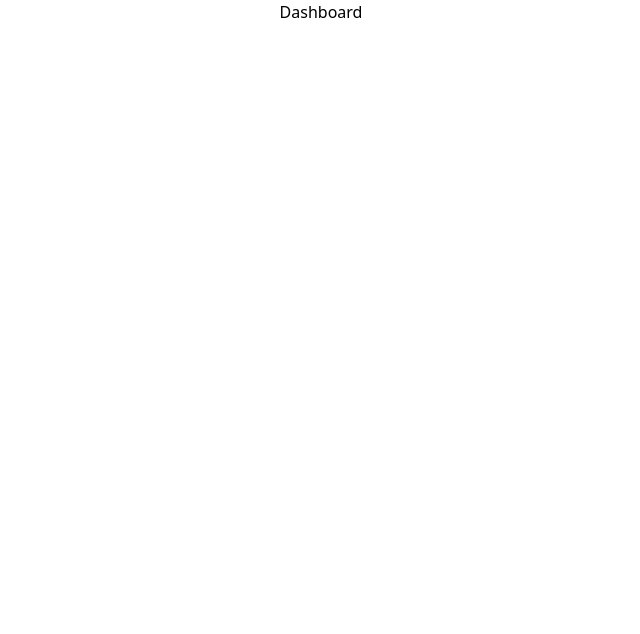
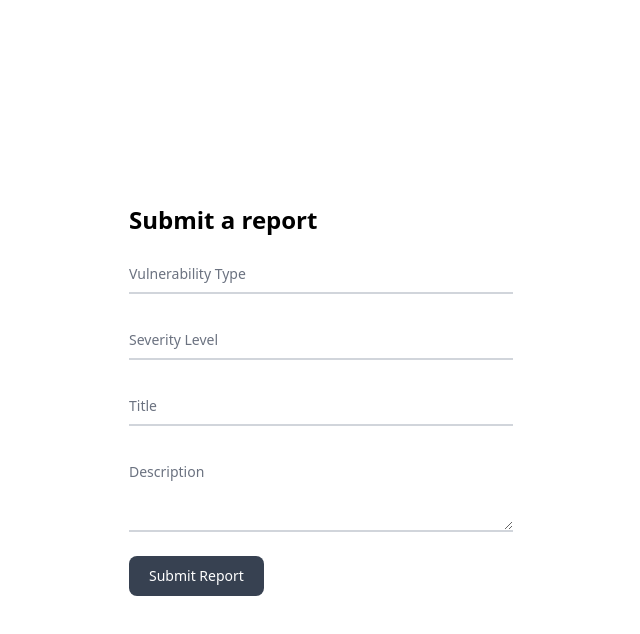
Before and after one commit to jgbattung/Secuna-FE-Exam, a React (Create React App) app: page /dashboard in a window 1280 px wide. Shown: the top 634 px of the page, without its empty margins (319-959 px from the left). Built offline with nearby package versions, Linux system fonts and the light colour scheme.

Commit message:
added submit report page

```diff
--- a/src/components/Dashboard.js
+++ b/src/components/Dashboard.js
@@ -1,8 +1,127 @@
 import React from "react";
+import { useState, useEffect } from "react";
+import submitReport from "../utilities/submitReport";
+// import { useHistory } from "react-router-dom";
 
 function Dashboard () {
+    const [ reportData, setReportData ] = useState({
+        vulnerability_type: '',
+        severity_level: '',
+        title: '',
+        description: ''
+    });
+
+    console.log("reportData", reportData)
+
+    const [ submitReportData, setSubmitReportData ] = useState({
+        message: null,
+        errors: null,
+        reports: [
+            {
+                uuid: null,
+                vulnerability_type: null,
+                title: null,
+                description: null
+            }
+        ]
+    });
+
+    const [ alertSuccessullySubmitted, setAlertSuccessullySubmitted ] = useState(false)
+
+    useEffect( () => {
+        if (submitReportData.message) {
+            setAlertSuccessullySubmitted(true)
+        }
+    }, [submitReportData.message])
+
+
+    console.log(submitReportData)
+
+    function handleReportChange (e) {
+		setReportData((prevFormData) => {
+			return {
+				...prevFormData,
+				[e.target.name]: e.target.value
+			};
+		});
+	}
+
+    async function handleReportSubmit (e) {
+        e.preventDefault()
+
+        console.warn('Report submitted')
+
+        const response = await submitReport({
+            vulnerability_type: reportData.vulnerability_type,
+            severity_level: reportData.severity_level,
+            title: reportData.severity_level,
+            description: reportData.description
+        });
+        setSubmitReportData(response)
+        console.warn('response', response)
+    }
+
+
     return (
-        <div>Dashboard</div>
+        <div className="grid h-screen place-items-center">
+            <div>
+            {alertSuccessullySubmitted && (
+                <h3 className="flex justify-center items-center mb-2 text-sm text-green-600 italic">Report successfully submitted!</h3>
+            )}
+            <h1 className="text-2xl font-semibold mb-4">Submit a report</h1>
+                <form onSubmit={handleReportSubmit} className="w-96">
+                <div className="relative z-0 mb-6 w-full group">
+                    <input
+                    className="block py-2.5 px-0 w-full text-sm text-gray-900 bg-transparent border-0 border-b-2 border-gray-300 appearance-none dark:text-black dark:border-gray-600 dark:focus:border-blue-500 focus:outline-none focus:ring-0 focus:border-blue-600 peer"
+                    type="text"
+                    name="vulnerability_type"
+                    id="vulnerability_type"
+                    placeholder=" "
+                    onChange={handleReportChange}
+                    value={reportData.vulnerability_type}
+                    required />
+                    <label htmlFor="vulnerability_type" className="peer-focus:font-medium absolute text-sm text-gray-500 dark:text-gray-400 duration-300 transform -translate-y-6 scale-75 top-3 -z-10 origin-[0] peer-focus:left-0 peer-focus:text-blue-600 peer-focus:dark:text-blue-500 peer-placeholder-shown:scale-100 peer-placeholder-shown:translate-y-0 peer-focus:scale-75 peer-focus:-translate-y-6">Vulnerability Type</label>
+                </div>
+                <div className="relative z-0 mb-6 w-full group">
+                    <input
+                    className="block py-2.5 px-0 w-full text-sm text-gray-900 bg-transparent border-0 border-b-2 border-gray-300 appearance-none dark:text-black dark:border-gray-600 dark:focus:border-blue-500 focus:outline-none focus:ring-0 focus:border-blue-600 peer"
+                    type="text"
+                    name="severity_level"
+                    id="severity_level"
+                    placeholder=" "
+                    onChange={handleReportChange}
+                    value={reportData.severity_level}
+                    required />
+                    <label htmlFor="severity_level" className="peer-focus:font-medium absolute text-sm text-gray-500 dark:text-gray-400 duration-300 transform -translate-y-6 scale-75 top-3 -z-10 origin-[0] peer-focus:left-0 peer-focus:text-blue-600 peer-focus:dark:text-blue-500 peer-placeholder-shown:scale-100 peer-placeholder-shown:translate-y-0 peer-focus:scale-75 peer-focus:-translate-y-6">Severity Level</label>
+                </div>
+                <div className="relative z-0 mb-6 w-full group">
+                    <input
+                    className="block py-2.5 px-0 w-full text-sm text-gray-900 bg-transparent border-0 border-b-2 border-gray-300 appearance-none dark:text-black dark:border-gray-600 dark:focus:border-blue-500 focus:outline-none focus:ring-0 focus:border-blue-600 peer"
+                    type="text"
+                    name="title"
+                    id="title"
+                    placeholder=" "
+                    onChange={handleReportChange}
+                    value={reportData.title}
+                    required />
+                    <label htmlFor="title" className="peer-focus:font-medium absolute text-sm text-gray-500 dark:text-gray-400 duration-300 transform -translate-y-6 scale-75 top-3 -z-10 origin-[0] peer-focus:left-0 peer-focus:text-blue-600 peer-focus:dark:text-blue-500 peer-placeholder-shown:scale-100 peer-placeholder-shown:translate-y-0 peer-focus:scale-75 peer-focus:-translate-y-6">Title</label>
+                </div>
+                <div className="relative z-0 mb-6 w-full group">
+                    <textarea
+                    className="block py-2.5 px-0 w-full text-sm text-gray-900 bg-transparent border-0 border-b-2 border-gray-300 appearance-none dark:text-black dark:border-gray-600 dark:focus:border-blue-500 focus:outline-none focus:ring-0 focus:border-blue-600 peer"
+                    rows="3"
+                    name="description"
+                    id="description"
+                    placeholder=" "
+                    onChange={handleReportChange}
+                    value={reportData.description}
+                    required />
+                    <label htmlFor="description" className="peer-focus:font-medium absolute text-sm text-gray-500 dark:text-gray-400 duration-300 transform -translate-y-6 scale-75 top-3 -z-10 origin-[0] peer-focus:left-0 peer-focus:text-blue-600 peer-focus:dark:text-blue-500 peer-placeholder-shown:scale-100 peer-placeholder-shown:translate-y-0 peer-focus:scale-75 peer-focus:-translate-y-6">Description</label>
+                </div>
+                <button type="submit" className="text-white bg-gray-700 hover:bg-gray-900 focus:ring-4 focus:outline-none focus:ring-gray-300 font-medium rounded-lg text-sm w-full sm:w-auto px-5 py-2.5 text-center dark:bg-gray-800 dark:hover:bg-gray-900 dark:gray:ring-gray-800">Submit Report</button>
+                </form>
+                </div>
+        </div>
     )
 }
 
--- a/src/components/Login.js
+++ b/src/components/Login.js
@@ -11,7 +11,7 @@ function Login () {
         password: '',
     });
 
-    const [logInUserData, setlogInUserData] = useState({
+    const [ logInUserData, setlogInUserData ] = useState({
         message: null,
         two_fa_qr_url: null,
         two_fa_enabled: false,
@@ -25,6 +25,7 @@ function Login () {
         if (logInUserData.two_fa_qr_url) {
             window.open(logInUserData.two_fa_qr_url, '_blank')
             history.push('/verify')
+            localStorage.setItem('access_token', JSON.stringify(logInUserData.access_token))
         }
     })
 
@@ -69,15 +70,15 @@ function Login () {
             setlogInUserData(response)
         }
 
-        const response = await logIn({
-            username: formData.username,
-            email: formData.email,
-            password: formData.password
-        })
-        // window.open(logInUserData.two_fa_qr_url, '_blank')
-        console.warn("response", response)
-        console.warn("2fa", response.two_fa_qr_url)
-        setlogInUserData(response)
+        // const response = await logIn({
+        //     username: formData.username,
+        //     email: formData.email,
+        //     password: formData.password
+        // })
+        // // window.open(logInUserData.two_fa_qr_url, '_blank')
+        // console.warn("response", response)
+        // console.warn("2fa", response.two_fa_qr_url)
+        // setlogInUserData(response)
     }
 
     return (
--- /dev/null
+++ b/src/utilities/submitReport.js
@@ -0,0 +1,39 @@
+async function submitReport (user) {
+    const reportData = {
+        vulnerability_type: user.vulnerability_type,
+        severity_level: user.severity_level,
+        title: user.title,
+        description: user.description
+    }
+
+    const apiSetting = {
+        method: 'post',
+        body: JSON.stringify(reportData),
+        headers: {
+            'Accept': 'application/json',
+            'Authorization': "Bearer eyJ0eXAiOiJKV1QiLCJhbGciOiJIUzI1NiJ9.eyJpc3MiOiJodHRwOi8vMTguMTM5LjExMC4xNjciLCJhdWQiOiJodHRwOi8vMTguMTM5LjExMC4xNjciLCJpYXQiOjE2NjA4MTk0ODAsIm5iZiI6MTY2MDgxOTQ4MCwiZXhwIjoxNjYwODIzMDgwLCJkYXRhIjoiWDJGTFlTTkMzTFlLNDU0UyJ9.wyex5K9jjPupk12Ol4gLOnfhP3CTThWODTIuO1IU4nk",
+            'Content-Type': "application/json"
+        }
+    };
+
+    const response = await fetch('http://ec2-18-139-110-167.ap-southeast-1.compute.amazonaws.com/api/v1/reports', apiSetting)
+    const data = await response.json()
+
+    const apiResponse = {
+        message: data.message,
+        errors: data.errors ? data.errors : null,
+        reports: [
+            {
+                uuid: data.uuid,
+                vulnerability_type: data.vulnerability_type,
+                title: data.title,
+                description: data.description
+            }
+        ]
+    }
+
+    return apiResponse
+
+}
+
+export default submitReport
--- a/src/utilities/verification.js
+++ b/src/utilities/verification.js
@@ -1,11 +1,13 @@
 async function verification (user) {
-    const qrcode = user.qrcode
+    const code = {code: user.code}
 
     const apiSettings = {
         method: 'post',
-        body: JSON.stringify(qrcode),
+        body: JSON.stringify(code),
         headers: {
             'Accept': 'application/json',
+            // 'Authorization': `Bearer ${localStorage.getItem('access_token')}`,
+            'Authorization': "Bearer eyJ0eXAiOiJKV1QiLCJhbGciOiJIUzI1NiJ9.eyJpc3MiOiJodHRwOi8vMTguMTM5LjExMC4xNjciLCJhdWQiOiJodHRwOi8vMTguMTM5LjExMC4xNjciLCJpYXQiOjE2NjA4MTk0ODAsIm5iZiI6MTY2MDgxOTQ4MCwiZXhwIjoxNjYwODIzMDgwLCJkYXRhIjoiWDJGTFlTTkMzTFlLNDU0UyJ9.wyex5K9jjPupk12Ol4gLOnfhP3CTThWODTIuO1IU4nk",
             'Content-Type': 'application/json'
         }
     };
@@ -14,7 +16,8 @@ async function verification (user) {
     const data = await response.json()
 
     const apiResponse = {
-        code: user.code,
+        access_token: data.access_token,
+        type: data.type,
         errors: data.errors ? data.errors : null
     }
 
```
Also changed, not shown: src/components/Verify.js (+40 -9 lines).
